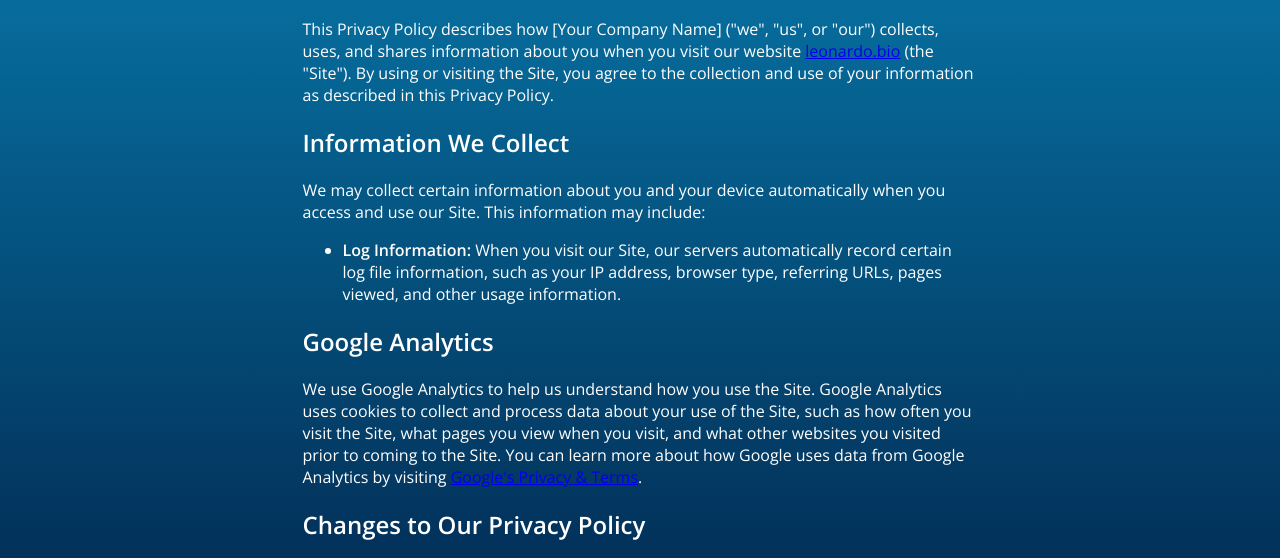
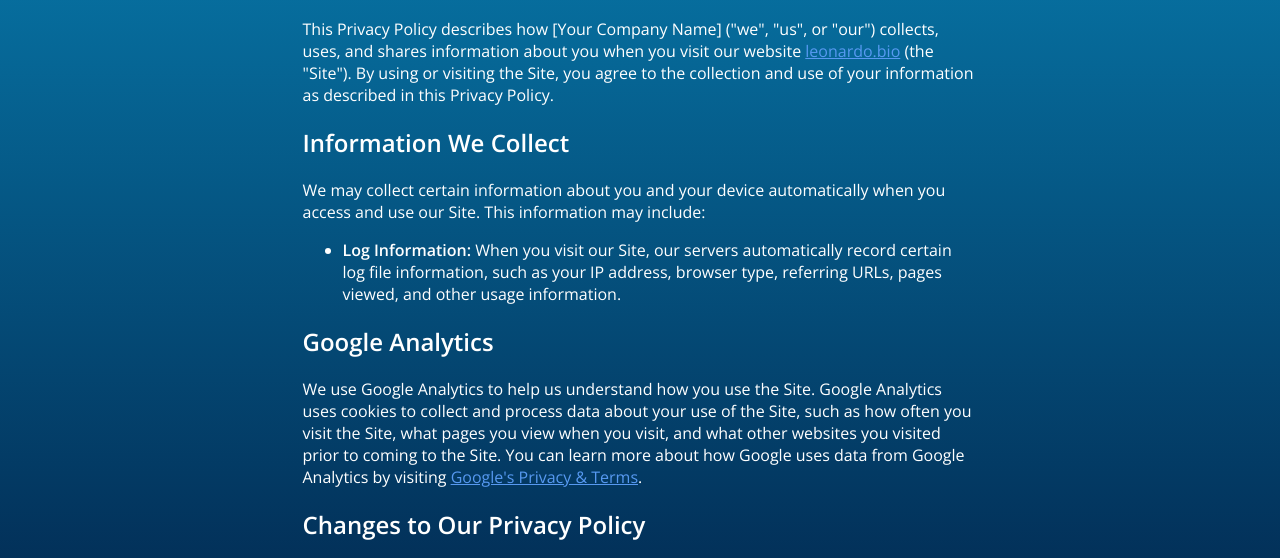
Before and after one commit to guicholeo/leonardogrooves.com, a plain HTML site: page privacy.html in a window 1280 px wide. Shown: the part 234-792 px from the top of the page. Drawn offline with nearby package versions, Linux system fonts and the light colour scheme.

Commit message:
Update style.css

```diff
--- a/style.css
+++ b/style.css
@@ -111,3 +111,7 @@ body {
   margin: 27px auto;
   color: #FFF;
 }
+
+#policy a {
+  color: #5799f1
+}
```
